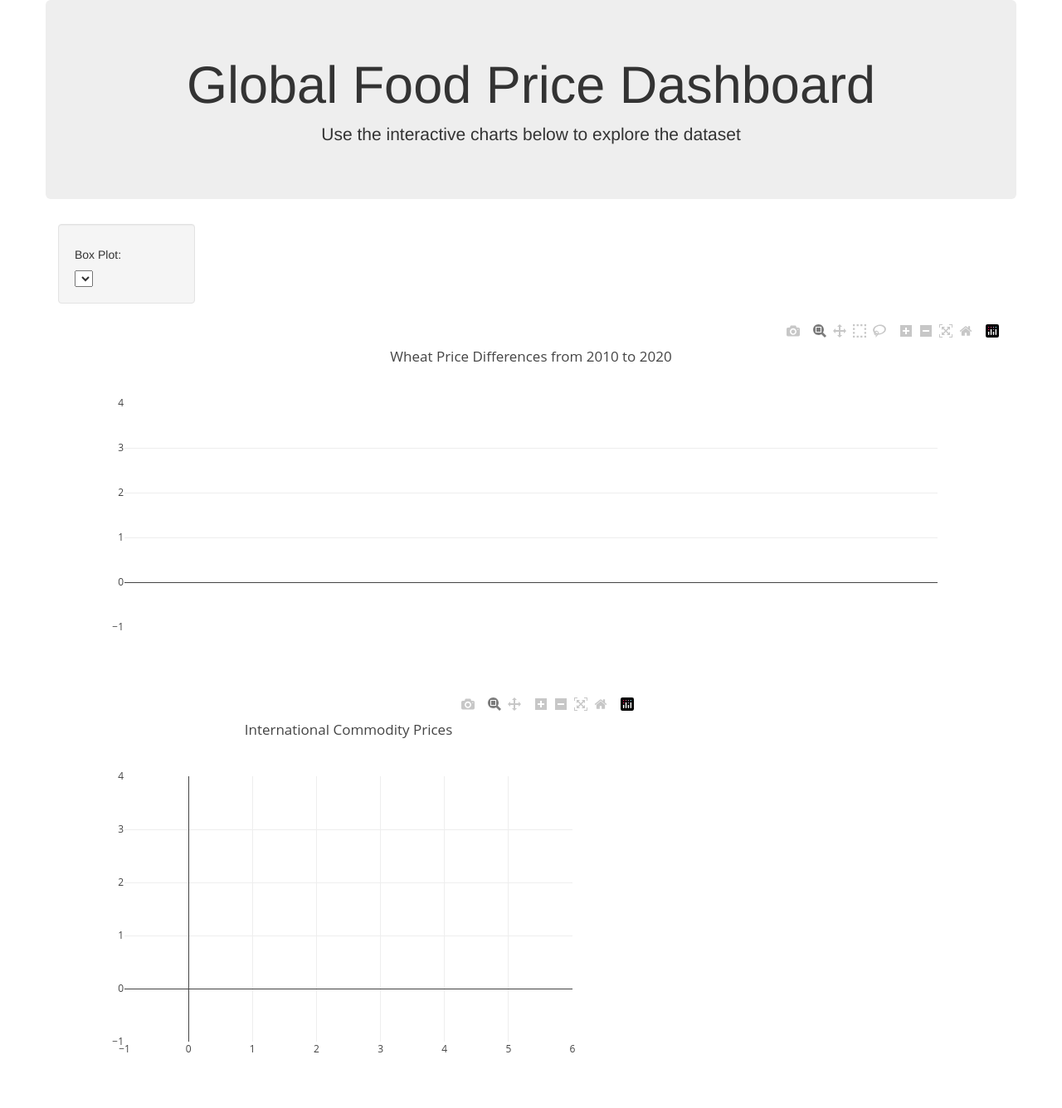
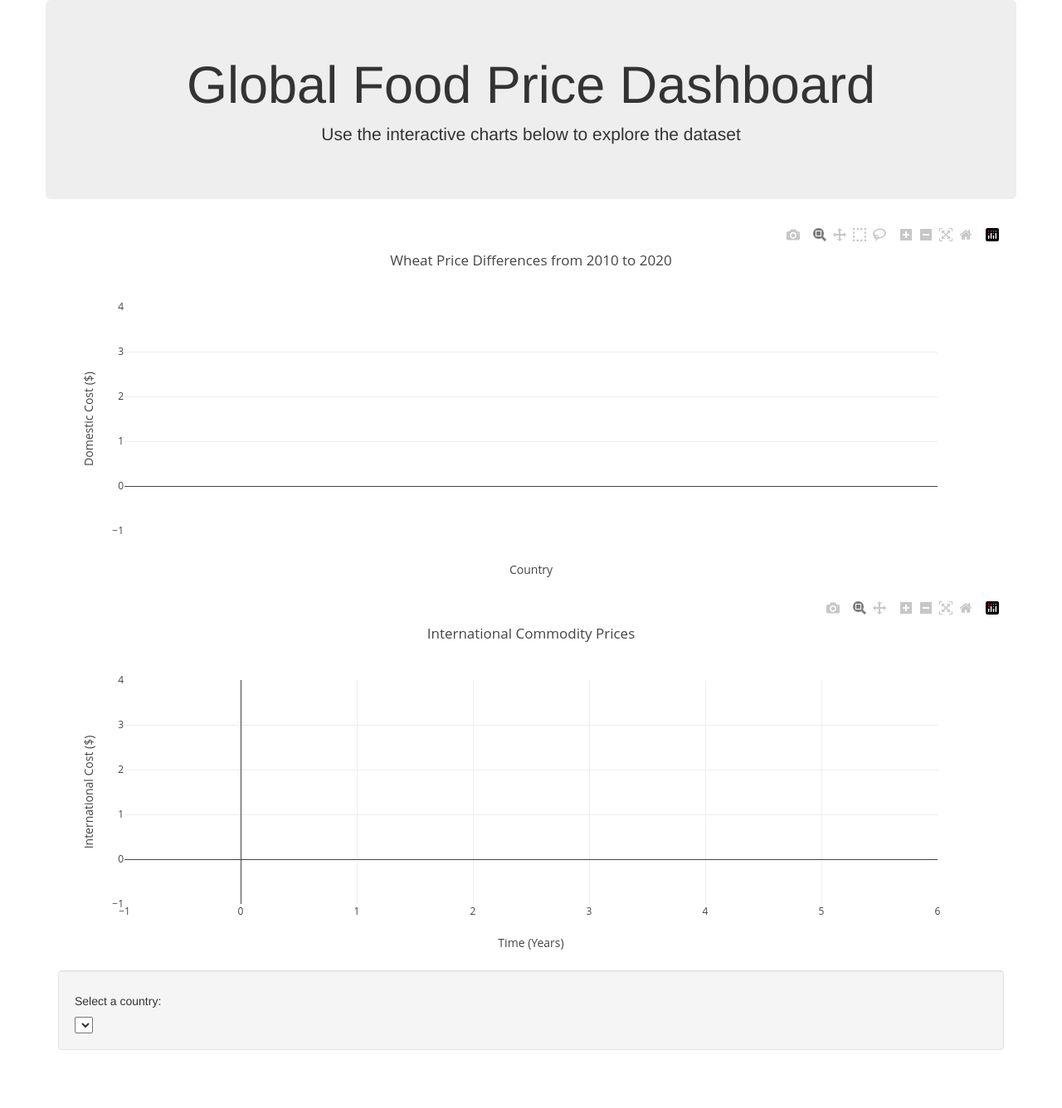
Before and after one commit to adinger1/International-Food-Prices-Over-Ten-Years, a Flask app: page / in a window 1280 px wide. Shown: the whole page at 83% size. After the commit the page ends 1266 px from the top, so only its background shows below. Run offline with Flask 3, Linux system fonts and the light colour scheme; data that the repository does not hold is empty; some libraries are stand-ins or nearby versions.

Commit message:
Updated files

```diff
--- a/static/app.js
+++ b/static/app.js
@@ -23,12 +23,16 @@ function updateBoxplot(country){
     console.log(yAxisLabels)
 
     var layout = {
-      title: 'Commodity Prices for ' + country,
-      width: 600,
-      height: 500
-    };
+      title: 'Commodity Price Ranges for ' + country,
+      xaxis:{
+        title: 'Price ($)'
+      },
+      yaxis:{
+        tickangle:-45
+      }
+    }
 
-    Plotly.newPlot('chart', traces, layout);
+    Plotly.newPlot('box', traces, layout);
   })
 }
 
@@ -66,9 +70,13 @@ function updateLinegraphs(country){
       }
 
       var layout = {
-        title: 'Commodities for ' + country,
-        width: 600,
-        height: 500
+        title: 'Commodities for ' + country + ' Over 10 Years',
+        xaxis:{
+          title: 'Time (Years)'
+        },
+        yaxis:{
+          title: "Cost ($)"
+        }
       };
       Plotly.newPlot('linechart',y_traces,layout)
     })
@@ -109,8 +117,12 @@ function commodityLinegraph(){
 
       var layout = {
         title: 'International Commodity Prices',
-        width: 700,
-        height: 500
+        xaxis:{
+          title: 'Time (Years)'
+        },
+        yaxis:{
+          title: "International Cost ($)"
+        }
       };
       Plotly.newPlot('line2',y_traces,layout)
     })
@@ -118,7 +130,7 @@ function commodityLinegraph(){
   })
 }
 
-function updateStackedBar(){
+function updateBar(){
   url1 = "http://127.0.0.1:5000/api/v1.0/bar_2010"
   url2 = "http://127.0.0.1:5000/api/v1.0/bar_2020"
   let x_countries = []
@@ -154,13 +166,17 @@ function updateStackedBar(){
     var traces = [trace1,trace2]
     let layout = {
       title: "Wheat Price Differences from 2010 to 2020",
-      barmode: 'stack',
+      barmode: 'group',
       xaxis: {
-        type: 'category'
+        type: 'category',
+        title: 'Country'
+      },
+      yaxis:{
+        title: "Domestic Cost ($)"
       }
     }
 
-    Plotly.newPlot('stackbar',traces,layout)
+    Plotly.newPlot('groupbar',traces,layout)
   })
 
   console.log(x_countries)
@@ -191,7 +207,7 @@ function init() {
     optionChanged(data[0][0]);
   });
 
-  updateStackedBar()
+  updateBar()
   commodityLinegraph()
 }
 
--- a/templates/index.html
+++ b/templates/index.html
@@ -19,27 +19,27 @@
       </div>
     </div>
     <div class="row">
-      <div class="col-md-2">
-        <div class="well">
-          <h5>Box Plot:</h5>
-          <select id="selDataset1" onchange="optionChanged(this.value)"></select>
-        </div>
-      </div>
-      <div class="col-md-5">
-        <div id="chart"></div>
-      </div>
-      <div class="col-md-5">
-        <div id="linechart"></div>
-      </div>
-    </div>
-    <div class="row">
       <div class="col-md-12">
-        <div id="stackbar"></div>
+        <div id="groupbar"></div>
       </div>
     </div>
     <div class="row">
       <div class="col-md-12">
         <div id="line2"></div>
+      </div>
+    </div>
+    <div class="col-md-0">
+      <div class="well">
+        <h5>Select a country:</h5>
+        <select id="selDataset1" onchange="optionChanged(this.value)"></select>
+      </div>
+    </div>
+    <div class="row">
+      <div class="col-md-6">
+        <div id="box"></div>
+      </div>
+      <div class="col-md-6">
+        <div id="linechart"></div>
       </div>
     </div>
   </div>
```
Also changed, not shown: bar_wheat_2010.csv (deleted, +0 -7 lines), Dashboard_Images/Dashboard_1_GroupedBar.png (added), Dashboard_Images/Dashboard_2_MultiLine.png (added), Dashboard_Images/Dashboard_3_CountryStats.png (added), README.md, 3 other files.
